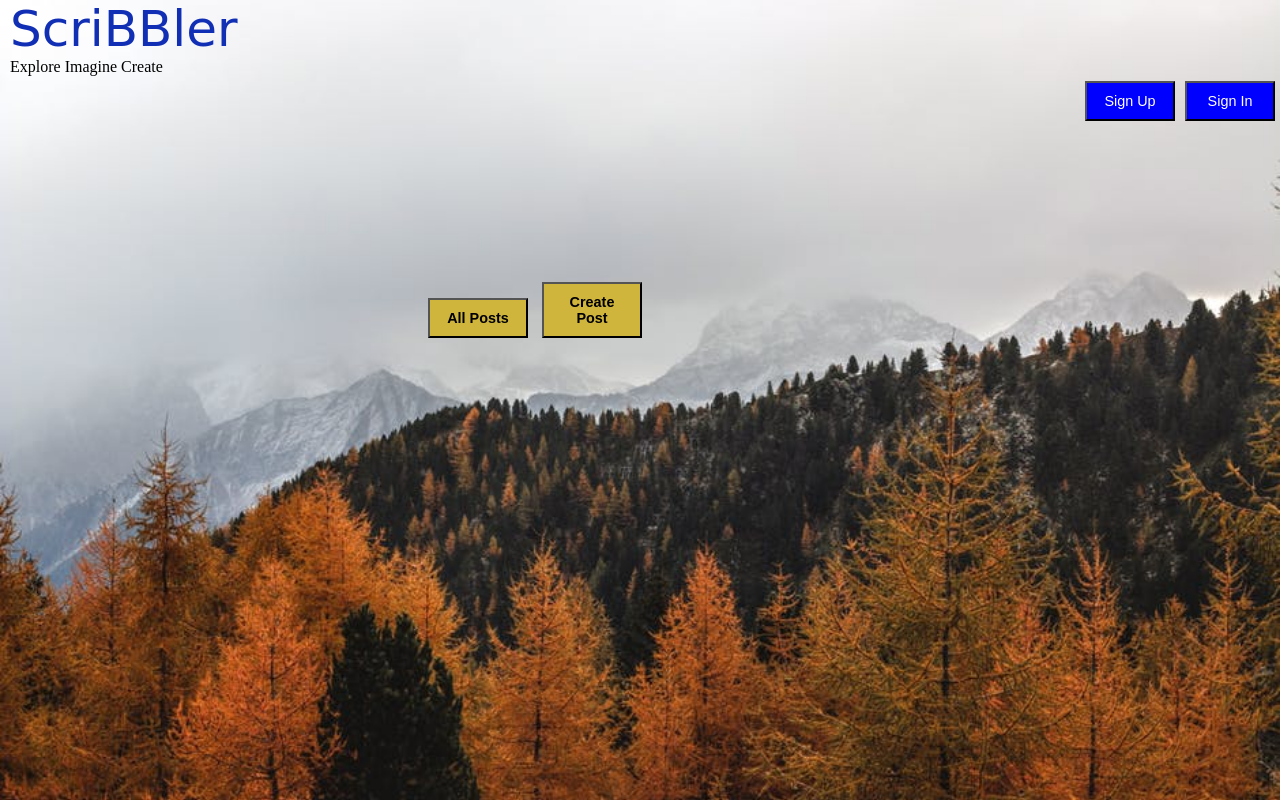
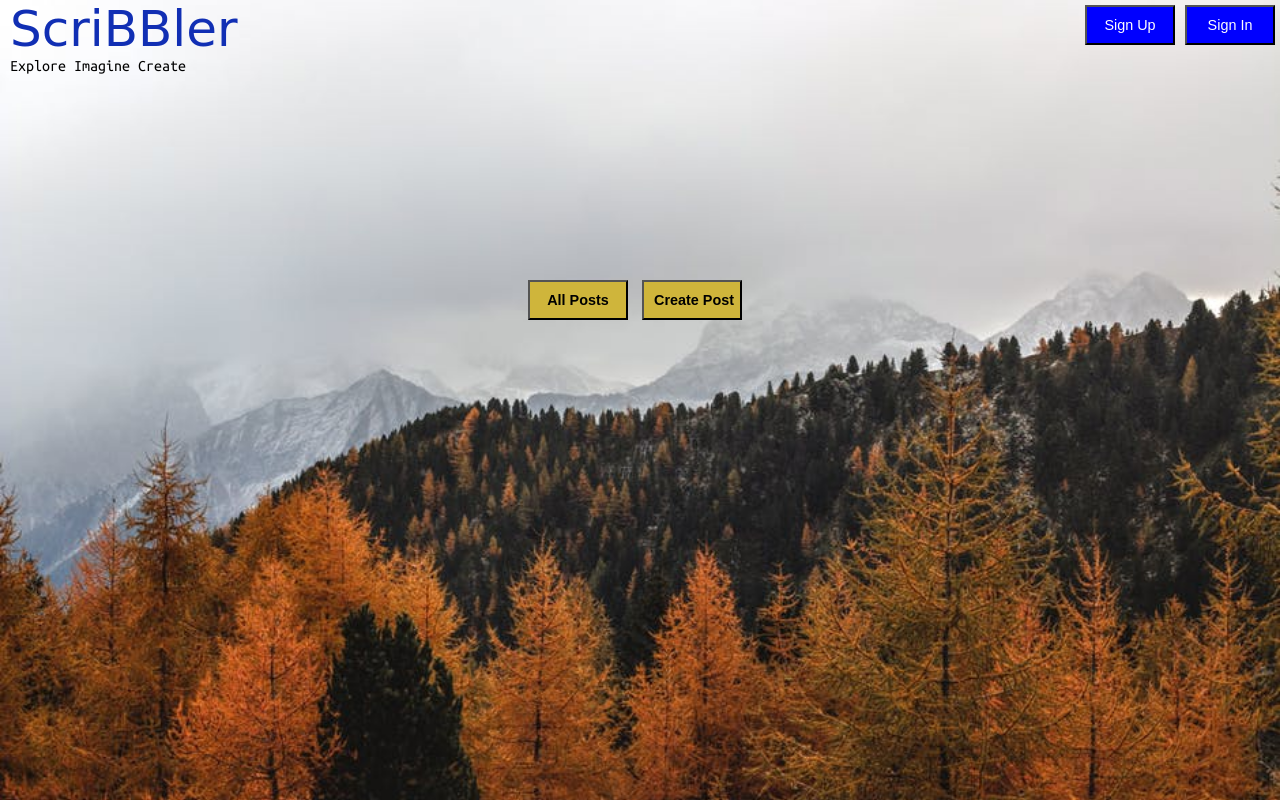
Before and after one commit to Mandeepk01/ScribblerProject, a plain HTML site: page index.html in a window 1280 px wide. Drawn offline with Linux system fonts and the light colour scheme; files whose address does not match are found by name; a web font is replaced by a local one.

Commit message:
v1.1:adding google font

```diff
--- a/css/common.css
+++ b/css/common.css
@@ -65,13 +65,13 @@
   font-size: 28px;
   font-weight: bold;
 }
-.Sign-Up-Button
+.SignUp-Button
  {
    width: 100% ;
    background-color: #4caf50 ;
 
  }
- .Sign-Up-Button:hover
+ .SignUp-Button:hover
  {
    background-color: orangered;
  }
--- a/css/index.css
+++ b/css/index.css
@@ -1,4 +1,4 @@
-.bottombutton
+.bottombutton1
 {
       width: 100px;
       padding: 10px;
@@ -12,8 +12,24 @@ font-family: Arial, Helvetica, sans-serif;
       position: relative ;
       top : 180px  ;
 }
+.bottombutton2
+{
+      width: 100px;
+      padding: 10px;
+      white-space: nowrap;
+      text-align: center;
+      cursor: pointer;
+      font-weight: bold;
+      font-size: 90%;
+      background:#cfb53b;
+      color: black;
+      margin: 10px 10px 0px 0px;
+      font-family: Arial, Helvetica, sans-serif;
+      position: relative ;
+      top : 180px  ;
+}
 body{
-    background: url('/Users/B0211530/Downloads/Course+6+Project+Stub+-+Scribbler/images/background.jpg');
+    background: url('../images/background.jpg');
     background-repeat: no-repeat;
     background-attachment: fixed;
     background-position: center center;
--- a/index.html
+++ b/index.html
@@ -6,21 +6,21 @@
         <link href="css\index.css" rel='stylesheet' type='text/css'>
         <link href="css\common.css" rel="stylesheet" type="text/css">
         <link href="https://fonts.googleapis.com/css?family=Montez&display=swap" rel="stylesheet">
+        <link href='https://fonts.googleapis.com/css?family=Ubuntu Mono' rel="stylesheet">
 </head>
-</head>
-
 <body>
   <div class="header">
+    <button id ="top-button1" >Sign In</button>
+    <button id ="top-button2" >Sign Up</button>
      <a id="pageTitle" >ScriBBler</a>
      <p class="subText">Explore Imagine Create</p>
-     <button id ="top-button1" >Sign In</button>
-     <button id ="top-button2" >Sign Up</button>
  </div>
- <div class="botombtn">
+ <div id="bottombtn">
    <p align = "center">
-    <button class ="bottombutton" >All Posts</button>
-    <button class ="bottombutton" >Create Post</button>
-</div>
+      <a href = "html/bloglist.html">
+        <button class ="bottombutton1" >All Posts</button></a>
+        <button class ="bottombutton2" >Create Post</button>
+  </div>
 
 <div id="myModal1" class="modal">
   <div class="modal-content">
@@ -38,7 +38,7 @@
       <input type="password" placeholder="Enter Password" required><br>
       <label>Confirm Password</label><br>
       <input type="password" placeholder="Confirm Password" required><br>
-      <button class = "Sign-Up-Button">Sign Up</button>
+      <button class = "SignUp-Button">Sign Up</button>
       </form>
     </p>
   </div>
```
Lines whose indentation alone changed are shown as unchanged.
